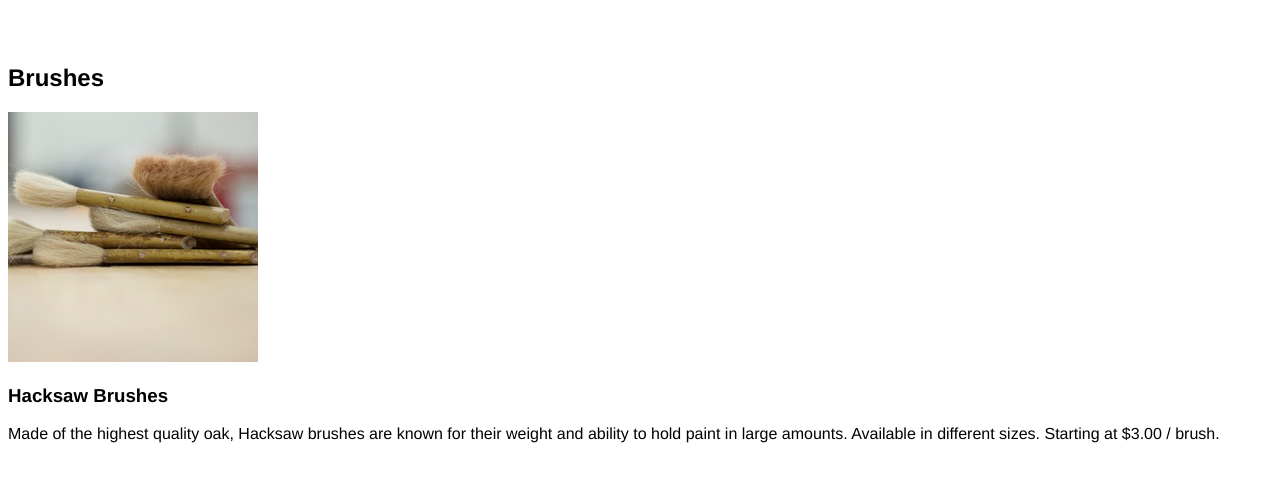
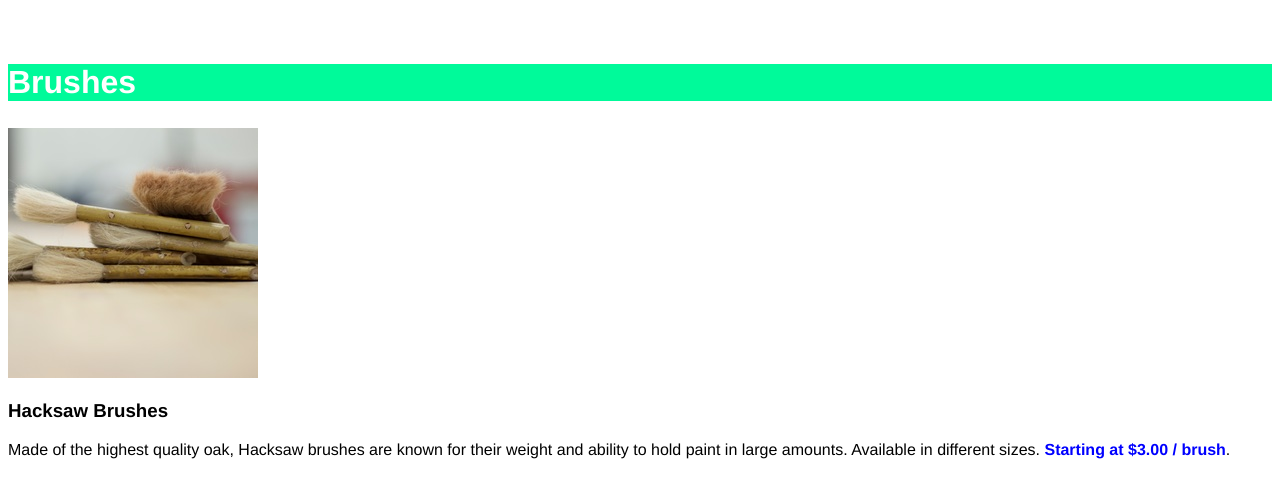
Before and after one commit to AV2001/dasmoto, a plain HTML site: page index.html in a window 1280 px wide. Shown: the part 185-682 px from the top of the page. Drawn offline with Linux system fonts and the light colour scheme.

Commit message:
Adding styles for the 'Brushes' section.

```diff
--- a/style.css
+++ b/style.css
@@ -11,3 +11,17 @@ h1 {
   font-size: 100px;
   text-align: center;
 }
+
+h2 {
+  color: white;
+  font-size: 32px;
+}
+
+.brushes h2 {
+  background-color: mediumspringgreen;
+}
+
+.price {
+  color: blue;
+  font-weight: bold;
+}
```
